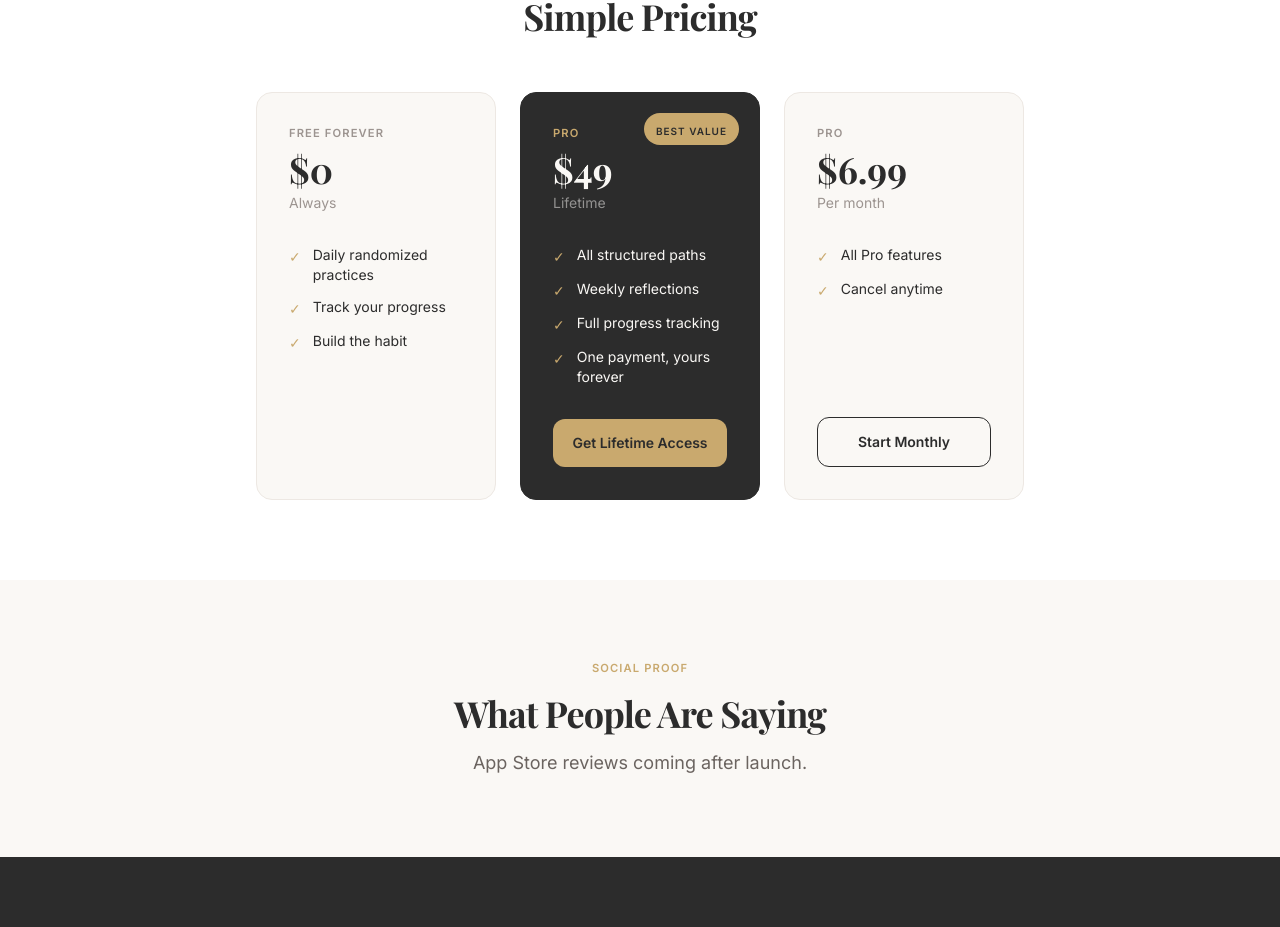
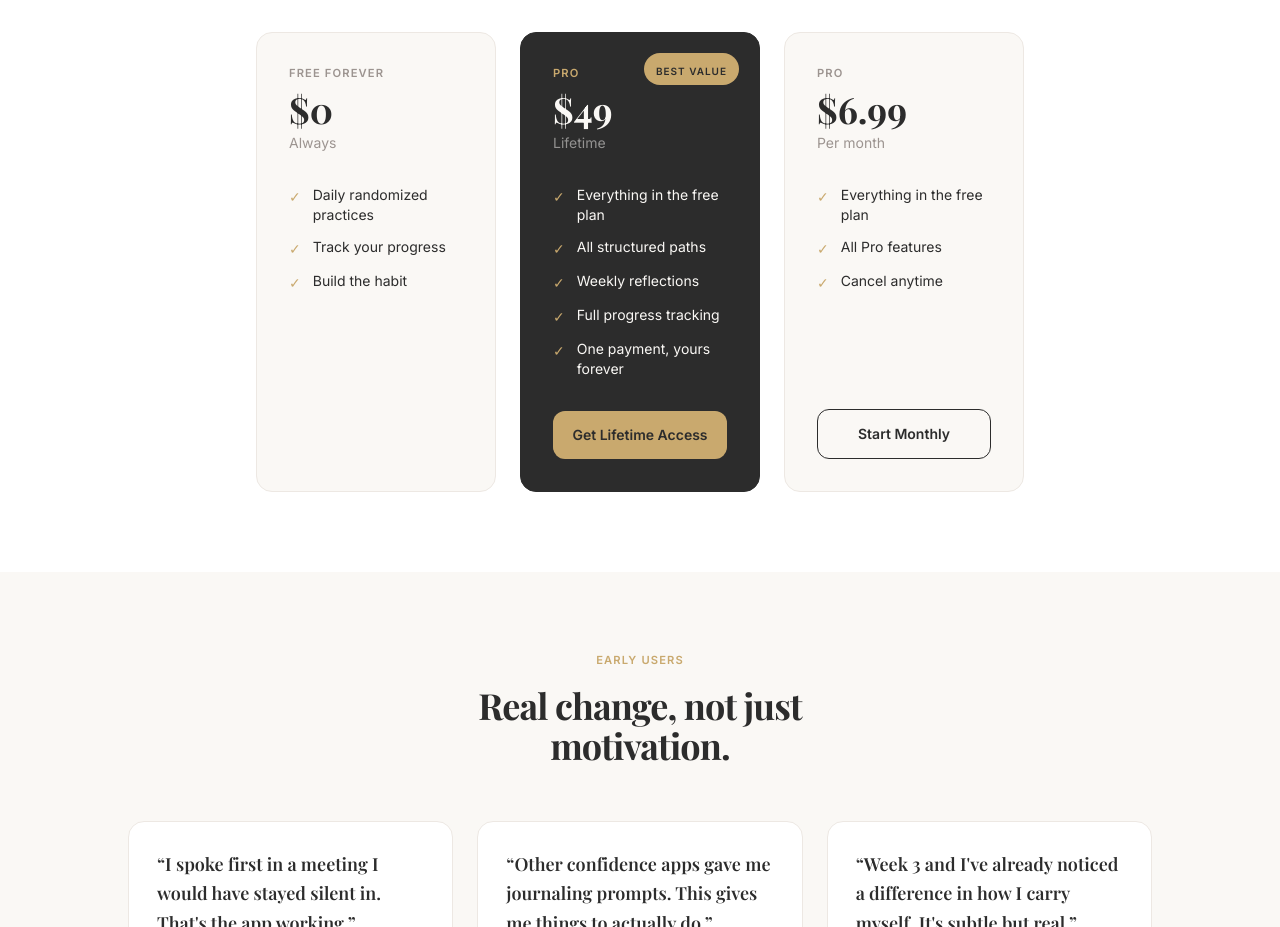
Before and after one commit to beardednotary/confidence-daily-web, a Next.js app: page / in a window 1280 px wide. Shown: the part 3107-4034 px from the top of the page. Built offline with nearby package versions, Linux system fonts and the light colour scheme.

Commit message:
Restore testimonials, add 'everything in free' to pro tiers, remove HowItWorks emojis
Co-Authored-By: Claude Sonnet 4.6 <noreply@anthropic.com>

```diff
--- a/components/HowItWorks.tsx
+++ b/components/HowItWorks.tsx
@@ -1,18 +1,15 @@
 const STEPS = [
   {
-    icon: '📍',
     title: 'One Practice Daily',
     description:
       '30 seconds. That\'s it. Hold eye contact with a stranger. Speak up in a meeting. Set a boundary without apologizing.',
   },
   {
-    icon: '📊',
     title: 'Track Your Growth',
     description:
       'Watch your progress across four confidence dimensions: Presence, Voice, Boundaries, and Social Ease.',
   },
   {
-    icon: '🎯',
     title: 'Structured Paths',
     description:
       'Go deeper with 8-week guided programs designed for specific transformations—from social confidence to executive presence.',
@@ -31,7 +28,6 @@ export default function HowItWorks() {
         <div className="grid md:grid-cols-3 gap-10">
           {STEPS.map((step) => (
             <div key={step.title} className="flex flex-col items-start">
-              <span className="text-4xl mb-5">{step.icon}</span>
               <h3 className="font-playfair font-semibold text-charcoal text-xl mb-3">
                 {step.title}
               </h3>
--- a/components/Pricing.tsx
+++ b/components/Pricing.tsx
@@ -41,6 +41,7 @@ export default function Pricing() {
             <p className="font-inter text-warm-white/50 text-sm mb-8">Lifetime</p>
             <ul className="space-y-3 mb-8 flex-1">
               {[
+                'Everything in the free plan',
                 'All structured paths',
                 'Weekly reflections',
                 'Full progress tracking',
@@ -69,6 +70,7 @@ export default function Pricing() {
             <p className="font-inter text-text-tertiary text-sm mb-8">Per month</p>
             <ul className="space-y-3 mb-8 flex-1">
               {[
+                'Everything in the free plan',
                 'All Pro features',
                 'Cancel anytime',
               ].map((item) => (
--- a/components/Testimonials.tsx
+++ b/components/Testimonials.tsx
@@ -1,14 +1,48 @@
+const TESTIMONIALS = [
+  {
+    quote: 'I spoke first in a meeting I would have stayed silent in. That\'s the app working.',
+    name: 'Sarah M.',
+    context: 'Social Confidence Path',
+  },
+  {
+    quote: 'Other confidence apps gave me journaling prompts. This gives me things to actually do.',
+    name: 'James T.',
+    context: 'Daily Practice',
+  },
+  {
+    quote: 'Week 3 and I\'ve already noticed a difference in how I carry myself. It\'s subtle but real.',
+    name: 'Priya K.',
+    context: 'Social Confidence Path',
+  },
+];
+
 export default function Testimonials() {
   return (
     <section className="py-20 px-6 bg-warm-white">
-      <div className="max-w-5xl mx-auto text-center">
-        <p className="text-caps mb-4">Social Proof</p>
-        <h2 className="font-playfair font-bold text-charcoal text-4xl tracking-tight mb-4">
-          What People Are Saying
+      <div className="max-w-5xl mx-auto">
+        <p className="text-caps text-center mb-4">Early users</p>
+        <h2 className="font-playfair font-bold text-charcoal text-4xl text-center tracking-tight mb-14">
+          Real change, not just
+          <br />
+          motivation.
         </h2>
-        <p className="font-inter text-text-secondary text-lg max-w-md mx-auto">
-          App Store reviews coming after launch.
-        </p>
+
+        <div className="grid md:grid-cols-3 gap-6">
+          {TESTIMONIALS.map((t, i) => (
+            <div
+              key={i}
+              className="bg-white rounded-2xl p-7 border border-taupe-light flex flex-col"
+            >
+              <p className="font-playfair text-charcoal text-lg leading-relaxed mb-6 flex-1">
+                &ldquo;{t.quote}&rdquo;
+              </p>
+              <div>
+                <p className="font-inter font-semibold text-charcoal text-sm">{t.name}</p>
+                <p className="font-inter text-text-tertiary text-xs mt-0.5">{t.context}</p>
+              </div>
+            </div>
+          ))}
+        </div>
       </div>
     </section>
   );
```
